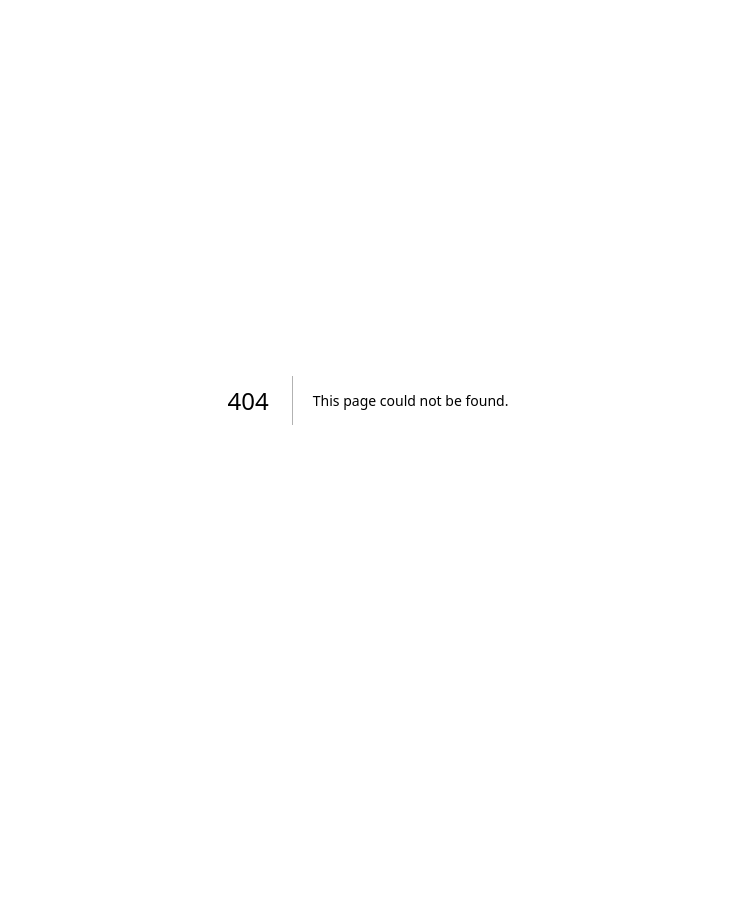
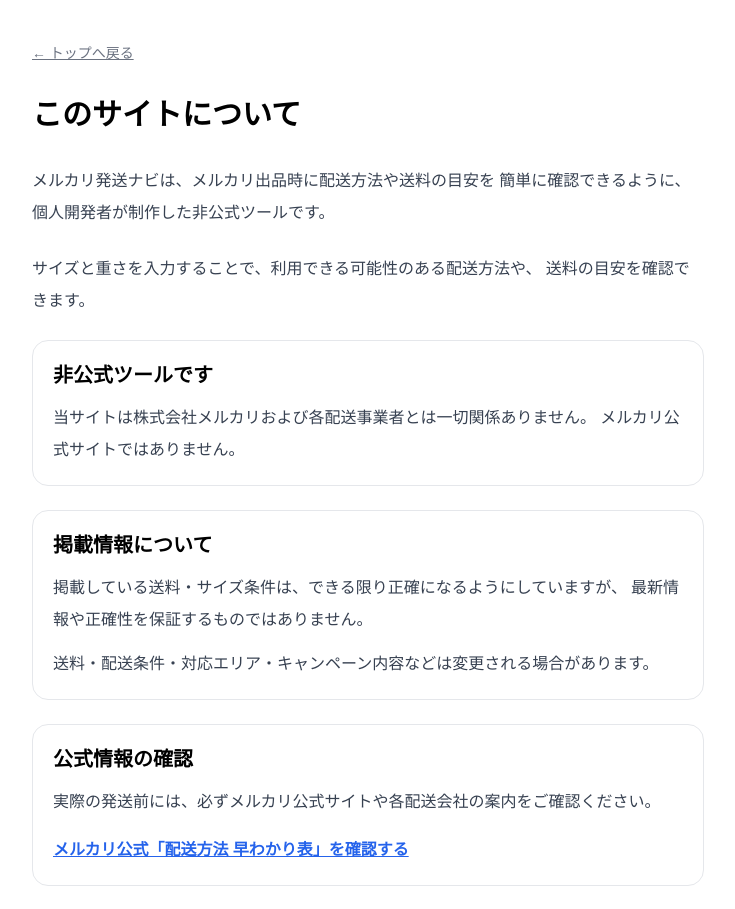
Before and after one commit to shin8612/final-mercari-shipping-navi_v2, a Next.js app: page /about in a window 1280 px wide. Before the commit this address had no page. Shown: the top 909 px of the page, without its empty margins (272-1007 px from the left). Before the commit the page ends 800 px from the top, so only its background shows below. Built offline with nearby package versions, Linux system fonts and the light colour scheme.

Commit message:
add about page and footer

```diff
--- /dev/null
+++ b/src/app/about/page.tsx
@@ -0,0 +1,65 @@
+export default function AboutPage() {
+  return (
+    <main className="min-h-screen bg-white px-4 py-10 text-black">
+      <div className="mx-auto max-w-2xl">
+        <a href="/" className="text-sm text-gray-500 underline">
+          ← トップへ戻る
+        </a>
+
+        <h1 className="mt-8 text-3xl font-black">このサイトについて</h1>
+
+        <div className="mt-8 space-y-6 leading-8 text-gray-700">
+          <p>
+            メルカリ発送ナビは、メルカリ出品時に配送方法や送料の目安を
+            簡単に確認できるように、個人開発者が制作した非公式ツールです。
+          </p>
+
+          <p>
+            サイズと重さを入力することで、利用できる可能性のある配送方法や、
+            送料の目安を確認できます。
+          </p>
+
+          <section className="rounded-2xl border border-gray-200 p-5">
+            <h2 className="text-xl font-bold text-black">非公式ツールです</h2>
+            <p className="mt-3">
+              当サイトは株式会社メルカリおよび各配送事業者とは一切関係ありません。
+              メルカリ公式サイトではありません。
+            </p>
+          </section>
+
+          <section className="rounded-2xl border border-gray-200 p-5">
+            <h2 className="text-xl font-bold text-black">掲載情報について</h2>
+            <p className="mt-3">
+              掲載している送料・サイズ条件は、できる限り正確になるようにしていますが、
+              最新情報や正確性を保証するものではありません。
+            </p>
+            <p className="mt-3">
+              送料・配送条件・対応エリア・キャンペーン内容などは変更される場合があります。
+            </p>
+          </section>
+
+          <section className="rounded-2xl border border-gray-200 p-5">
+            <h2 className="text-xl font-bold text-black">公式情報の確認</h2>
+            <p className="mt-3">
+              実際の発送前には、必ずメルカリ公式サイトや各配送会社の案内をご確認ください。
+            </p>
+
+            <a
+              href="https://help.jp.mercari.com/guide/articles/1080/"
+              target="_blank"
+              rel="noopener noreferrer"
+              className="mt-4 inline-block font-bold text-blue-600 underline"
+            >
+              メルカリ公式「配送方法 早わかり表」を確認する
+            </a>
+          </section>
+
+          <section className="rounded-2xl border border-gray-200 p-5">
+            <h2 className="text-xl font-bold text-black">運営者</h2>
+            <p className="mt-3">個人開発者</p>
+          </section>
+        </div>
+      </div>
+    </main>
+  );
+}
--- a/src/components/ShippingNavi.tsx
+++ b/src/components/ShippingNavi.tsx
@@ -1,7 +1,11 @@
 "use client";
 
 import { useMemo, useState } from "react";
-import { shippingMethods, shippingServices, type ShippingMethod } from "../lib/shippingData";
+import {
+  shippingMethods,
+  shippingServices,
+  type ShippingMethod,
+} from "../lib/shippingData";
 
 type InvalidResult = {
   method: ShippingMethod;
@@ -25,7 +29,9 @@
   const targetMethods = useMemo(() => {
     return shippingMethods.filter((method) => {
       if (!showOther && method.type !== "mercari") return false;
-      if (serviceFilter !== "all" && method.service !== serviceFilter) return false;
+      if (serviceFilter !== "all" && method.service !== serviceFilter) {
+        return false;
+      }
       return true;
     });
   }, [showOther, serviceFilter]);
@@ -43,8 +49,7 @@
       const reasons: string[] = [];
 
       if (method.maxWeightGram !== undefined && g > method.maxWeightGram) {
-        const kg = method.maxWeightGram / 1000;
-        reasons.push(`重さ${kg}kg以内`);
+        reasons.push(`重さ${method.maxWeightGram / 1000}kg以内`);
       }
 
       if (method.maxTotalCm !== undefined && totalSize > method.maxTotalCm) {
@@ -212,20 +217,41 @@
           </section>
         )}
 
-        <section className="mt-8 rounded-3xl bg-gray-50 p-5 text-xs leading-6 text-gray-600">
+        <footer className="mt-10 border-t pt-6 text-xs leading-6 text-gray-500">
           <p>
-            ※本ツールは参考情報です。送料・サイズ条件は最新情報とは限りません。
-            期間限定キャンペーン・送料値引きは反映していません。
+            本サイトは個人開発者が制作した非公式ツールです。
+            株式会社メルカリおよび各配送事業者とは関係ありません。
           </p>
-          <a
-            href="https://help.jp.mercari.com/guide/articles/1080/"
-            target="_blank"
-            rel="noreferrer"
-            className="mt-3 block font-bold text-black underline"
-          >
-            正確な最新情報はメルカリ公式「配送方法 早わかり表」を確認してください
-          </a>
-        </section>
+
+          <p className="mt-2">
+            送料・サイズ条件は変更される場合があります。
+            最新情報はメルカリ公式サイトをご確認ください。
+          </p>
+
+          <p className="mt-2">
+            本ツールは参考情報としてご利用ください。
+            実際の発送前には必ず公式情報をご確認ください。
+          </p>
+
+          <div className="mt-4 flex flex-wrap gap-4">
+            <a
+              href="https://help.jp.mercari.com/guide/articles/1080/"
+              target="_blank"
+              rel="noopener noreferrer"
+              className="underline"
+            >
+              メルカリ公式「配送方法 早わかり表」
+            </a>
+
+            <a href="/about" className="underline">
+              このサイトについて
+            </a>
+          </div>
+
+          <p className="mt-4 text-gray-400">
+            © {new Date().getFullYear()} 個人開発者
+          </p>
+        </footer>
       </div>
     </main>
   );
```
